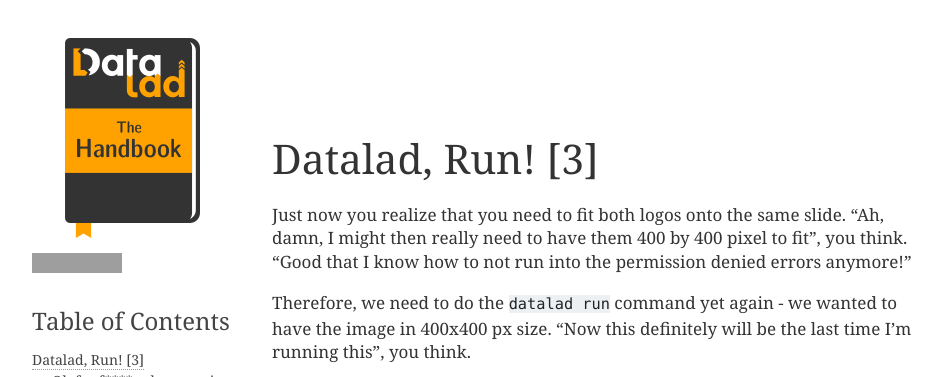
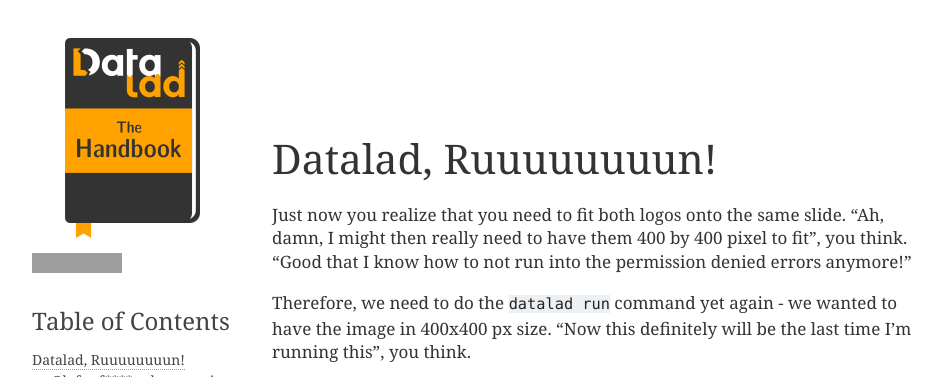
Before and after one commit to datalad-handbook/book, a Sphinx documentation site: the page built from docs/basics/101-112-run4.rst, in a window 1280 px wide and 900 px high, cut to the strip 0-377 px from the top of the window. Shown: the whole strip, without its empty margins (148-1090 px from the left). Built offline with Sphinx 7.4.7, drawn with Linux system fonts in a browser that asks for light colours; comment, search, counter and statistics services are not loaded; grey boxes are pictures that could not be loaded.

Commit message:
improve headings

```diff
--- a/docs/basics/101-108-run.rst
+++ b/docs/basics/101-108-run.rst
@@ -1,5 +1,5 @@
-DataLad, Run! [1]
------------------
+DataLad, Run!
+-------------
 
 In previous examples, all changes that happened to the dataset or
 the files it contains were
--- a/docs/basics/101-110-run2.rst
+++ b/docs/basics/101-110-run2.rst
@@ -1,5 +1,5 @@
-Datalad, Run! [2]
------------------
+Datalad, Ruuun!
+---------------
 
 In the previous two sections, you created a simple ``.tsv`` file of all
 speakers and talk titles in the longnow podcasts subdataset, and you have
--- a/docs/basics/101-112-run4.rst
+++ b/docs/basics/101-112-run4.rst
@@ -1,5 +1,5 @@
-Datalad, Run! [3]
------------------
+Datalad, Ruuuuuuuun!
+--------------------
 
 Just now you realize that you need to fit both logos onto the same slide.
 "Ah, damn, I might then really need to have them 400 by 400 pixel to fit",
```
